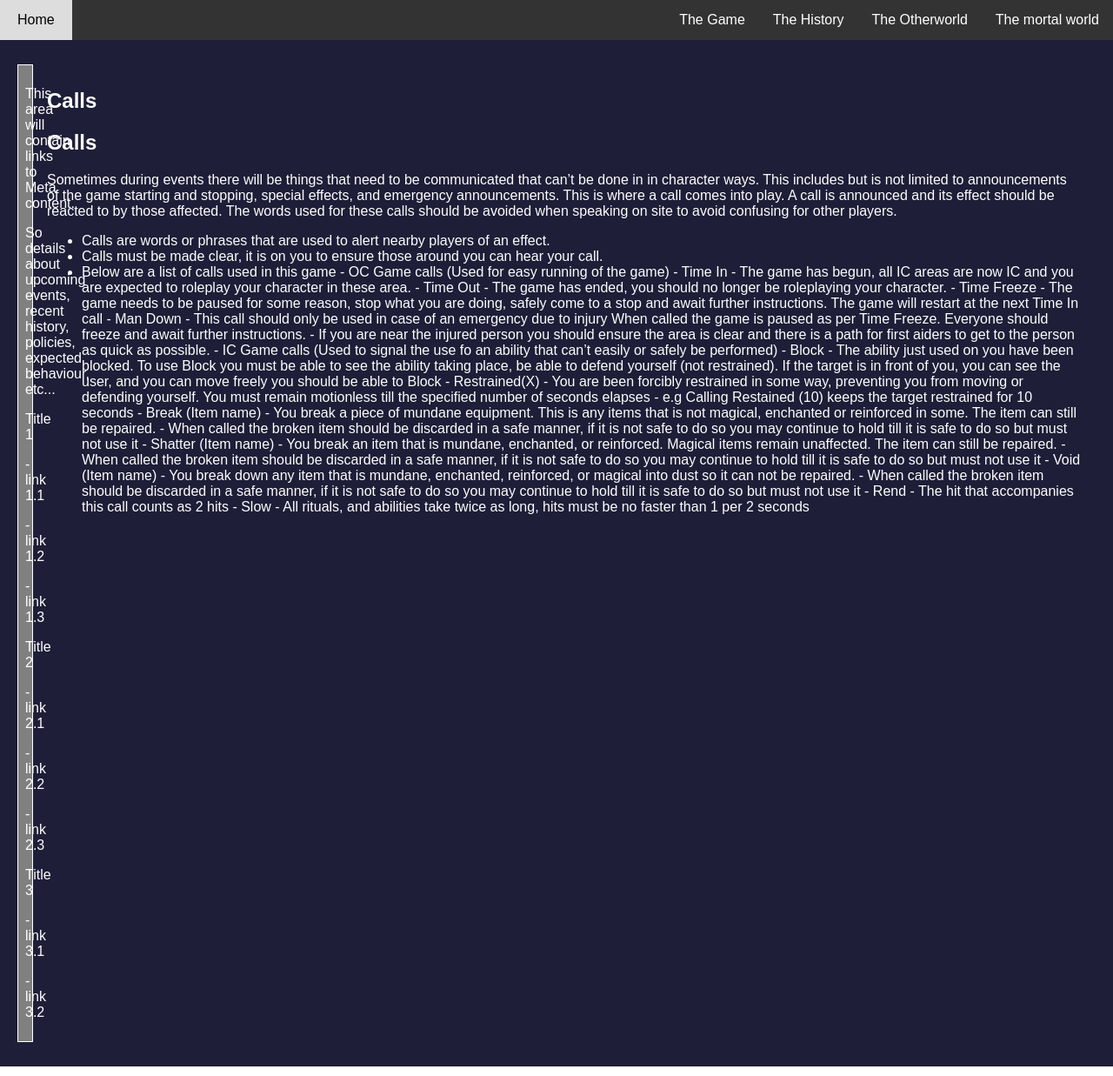
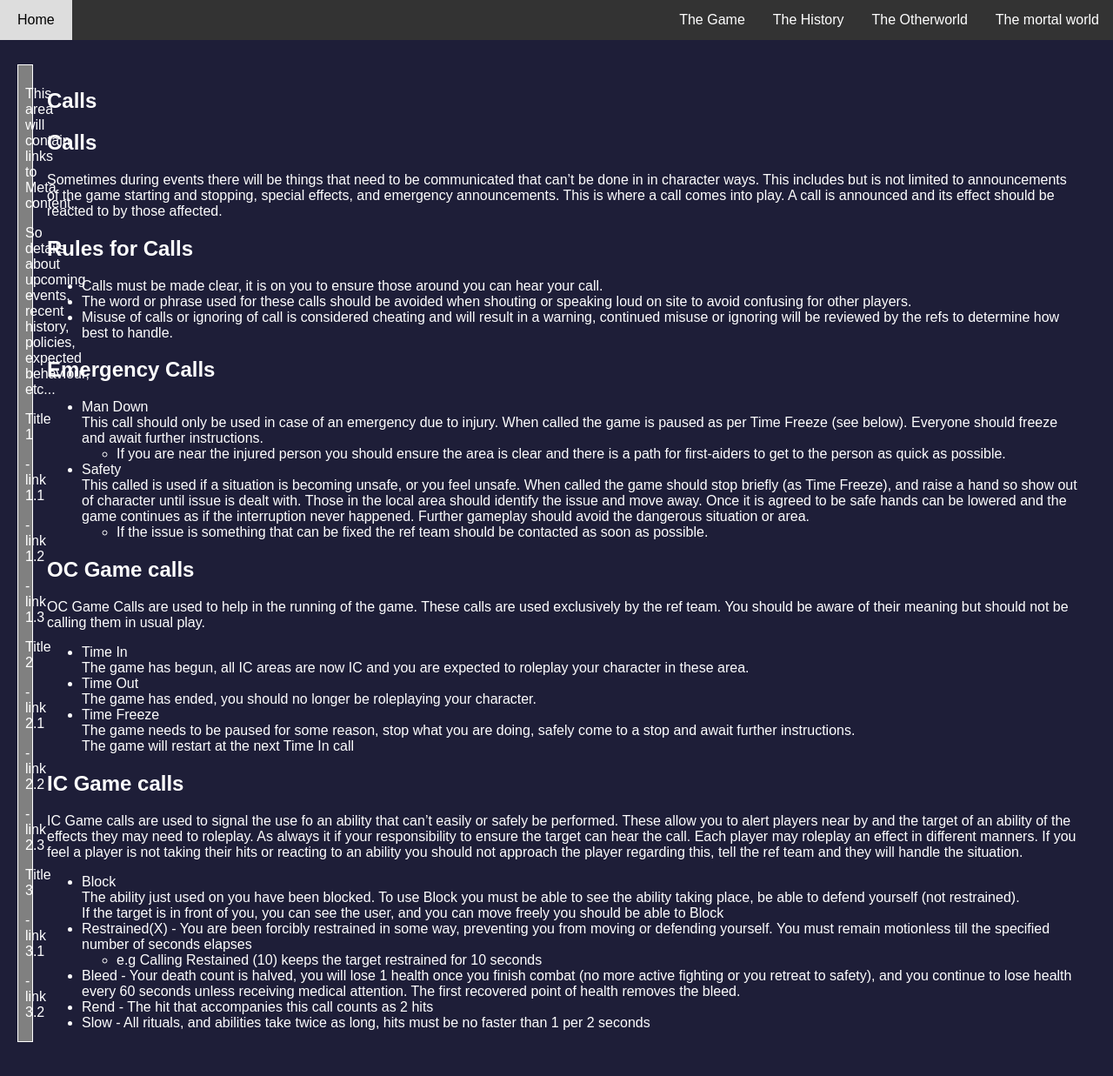
Before and after one commit to KikiUnique/KikiUnique.github.io, a Jekyll site: the page built from docs/game/calls.md, in a window 1280 px wide. Shown: the whole page at 87% size. Built offline with Jekyll 4.4.1, drawn with Linux system fonts in a browser that asks for light colours; our own code applies the rules of GitHub Pages for plain Markdown files; the repository's description, which GitHub fills in, is left out.

Commit message:
Update skill, rules, and calls pages

```diff
--- a/docs/game/calls.md
+++ b/docs/game/calls.md
@@ -1,28 +1,41 @@
 # Calls
 
-Sometimes during events there will be things that need to be communicated that can't be done in in character ways. This includes but is not limited to announcements of the game starting and stopping, special effects, and emergency announcements. This is where a call comes into play. A call is announced and its effect should be reacted to by those affected. The words used for these calls should be avoided when speaking on site to avoid confusing for other players.
+Sometimes during events there will be things that need to be communicated that can't be done in in character ways. This includes but is not limited to announcements of the game starting and stopping, special effects, and emergency announcements. This is where a call comes into play. A call is announced and its effect should be reacted to by those affected.
 
-- Calls are words or phrases that are used to alert nearby players of an effect.
- - Calls must be made clear, it is on you to ensure those around you can hear your call.
- - Below are a list of calls used in this game
- 	- OC Game calls (Used for easy running of the game)
- 		- Time In - The game has begun, all IC areas are now IC and you are expected to roleplay your character in these area.
- 		- Time Out - The game has ended, you should no longer be roleplaying your character.
- 		- Time Freeze - The game needs to be paused for some reason, stop what you are doing, safely come to a stop and await further instructions.
- 			The game will restart at the next Time In call
- 		- Man Down - This call should only be used in case of an emergency due to injury
- 			 When called the game is paused as per Time Freeze. Everyone should freeze and await further instructions.
- 			- If you are near the injured person you should ensure the area is clear and there is a path for first aiders to get to the person as quick as possible.
- 	- IC Game calls (Used to signal the use fo an ability that can't easily or safely be performed)
- 		- Block - The ability just used on you have been blocked. To use Block you must be able to see the ability taking place, be able to defend yourself (not restrained).
- 			If the target is in front of you, you can see the user, and you can move freely you should be able to Block
- 		- Restrained(X) - You are been forcibly restrained in some way, preventing you from moving or defending yourself. You must remain motionless till the specified number of seconds elapses
- 			- e.g Calling Restained (10) keeps the target restrained for 10 seconds
- 		- Break (Item name) - You break a piece of mundane equipment. This is any items that is not magical, enchanted or reinforced in some. The item can still be repaired.
- 			- When called the broken item should be discarded in a safe manner, if it is not safe to do so you may continue to hold till it is safe to do so but must not use it
- 		- Shatter (Item name) - You break an item that is mundane, enchanted, or reinforced. Magical items remain unaffected. The item can still be repaired.
- 			- When called the broken item should be discarded in a safe manner, if it is not safe to do so you may continue to hold till it is safe to do so but must not use it
- 		- Void (Item name) - You break down any item that is mundane, enchanted, reinforced, or magical into dust so it can not be repaired.
- 			- When called the broken item should be discarded in a safe manner, if it is not safe to do so you may continue to hold till it is safe to do so but must not use it
- 		- Rend - The hit that accompanies this call counts as 2 hits
- 		- Slow - All rituals, and abilities take twice as long, hits must be no faster than 1 per 2 seconds
+## Rules for Calls
+- Calls must be made clear, it is on you to ensure those around you can hear your call.
+- The word or phrase used for these calls should be avoided when shouting or speaking loud on site to avoid confusing for other players.
+- Misuse of calls or ignoring of call is considered cheating and will result in a warning, continued misuse or ignoring will be reviewed by the refs to determine how best to handle.
+
+## Emergency Calls
+- Man Down
+  This call should only be used in case of an emergency due to injury.
+  When called the game is paused as per Time Freeze (see below). Everyone should freeze and await further instructions.
+	- If you are near the injured person you should ensure the area is clear and there is a path for first-aiders to get to the person as quick as possible.
+- Safety
+  This called is used if a situation is becoming unsafe, or you feel unsafe.
+  When called the game should stop briefly (as Time Freeze), and raise a hand so show out of character until issue is dealt with. Those in the local area should identify the issue and move away. Once it is agreed to be safe hands can be lowered and the game continues as if the interruption never happened. Further gameplay should avoid the dangerous situation or area.
+  - If the issue is something that can be fixed the ref team should be contacted as soon as possible.
+
+
+## OC Game calls
+OC Game Calls are used to help in the running of the game. These calls are used exclusively by the ref team. You should be aware of their meaning but should not be calling them in usual play.
+- Time In
+  The game has begun, all IC areas are now IC and you are expected to roleplay your character in these area.
+- Time Out
+  The game has ended, you should no longer be roleplaying your character.
+- Time Freeze
+  The game needs to be paused for some reason, stop what you are doing, safely come to a stop and await further instructions.
+	The game will restart at the next Time In call
+
+
+## IC Game calls
+IC Game calls are used to signal the use fo an ability that can't easily or safely be performed. These allow you to alert players near by and the target of an ability of the effects they may need to roleplay. As always it if your responsibility to ensure the target can hear the call. Each player may roleplay an effect in different manners. If you feel a player is not taking their hits or reacting to an ability you should not approach the player regarding this, tell the ref team and they will handle the situation.
+- Block
+  The ability just used on you have been blocked. To use Block you must be able to see the ability taking place, be able to defend yourself (not restrained).
+  If the target is in front of you, you can see the user, and you can move freely you should be able to Block
+- Restrained(X) - You are been forcibly restrained in some way, preventing you from moving or defending yourself. You must remain motionless till the specified number of seconds elapses
+	- e.g Calling Restained (10) keeps the target restrained for 10 seconds
+- Bleed - Your death count is halved, you will lose 1 health once you finish combat (no more active fighting or you retreat to safety), and you continue to lose health every 60 seconds unless receiving medical attention. The first recovered point of health removes the bleed.
+- Rend - The hit that accompanies this call counts as 2 hits
+- Slow - All rituals, and abilities take twice as long, hits must be no faster than 1 per 2 seconds
```
Also changed, not shown: docs/game/rules.md (+2 -3 lines), docs/game/skills.md (+39 -38 lines).
